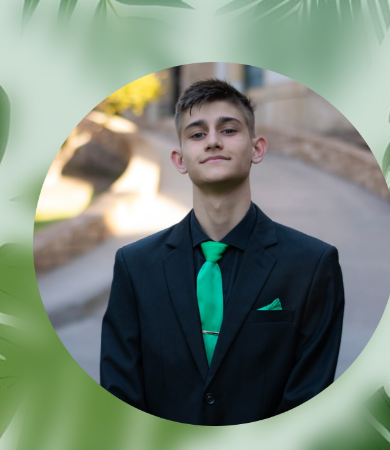
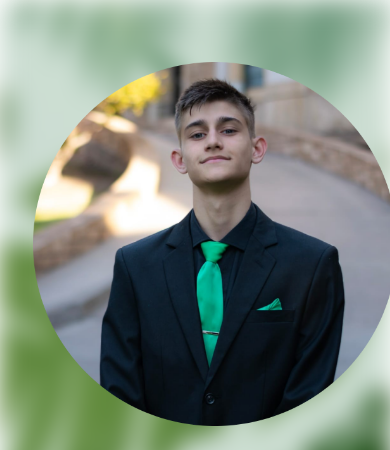
Before and after one commit to NogFait18/PortFolio2025, a plain HTML site: page index.html in a window 390 px wide. Shown: the top 450 px of the page. Drawn offline with Linux system fonts and the light colour scheme; a web font is replaced by a local one.

Commit message:
arreglando responsive de fondo difuminado

```diff
--- a/scss/base/_base.scss
+++ b/scss/base/_base.scss
@@ -1,10 +1,23 @@
 /* Estilos base (elemento HTML, etc) */
 @use "typhography";
-body{
-   background-image: url(../../assets/images/fondo.jpg);
-   height: 100vh;
-   background-repeat: no-repeat;
-   background-size: cover;
-   background-position: center;
-   backdrop-filter:blur(13px);
+body {
+  margin: 0;
+  height: 100vh;
+  position: relative;
+  overflow: hidden;
 }
+
+body::before {
+  content: "";
+  position: absolute;
+  top: 0;
+  left: 0;
+  width: 100%;
+  height: 100%;
+  background-image: url(../../assets/images/fondo.jpg);
+  background-repeat: no-repeat;
+  background-size: cover;
+  background-position: center;
+  filter: blur(13px);
+  z-index: -1;
+}
```
Also changed, not shown: css/style.css, 1 other file.
